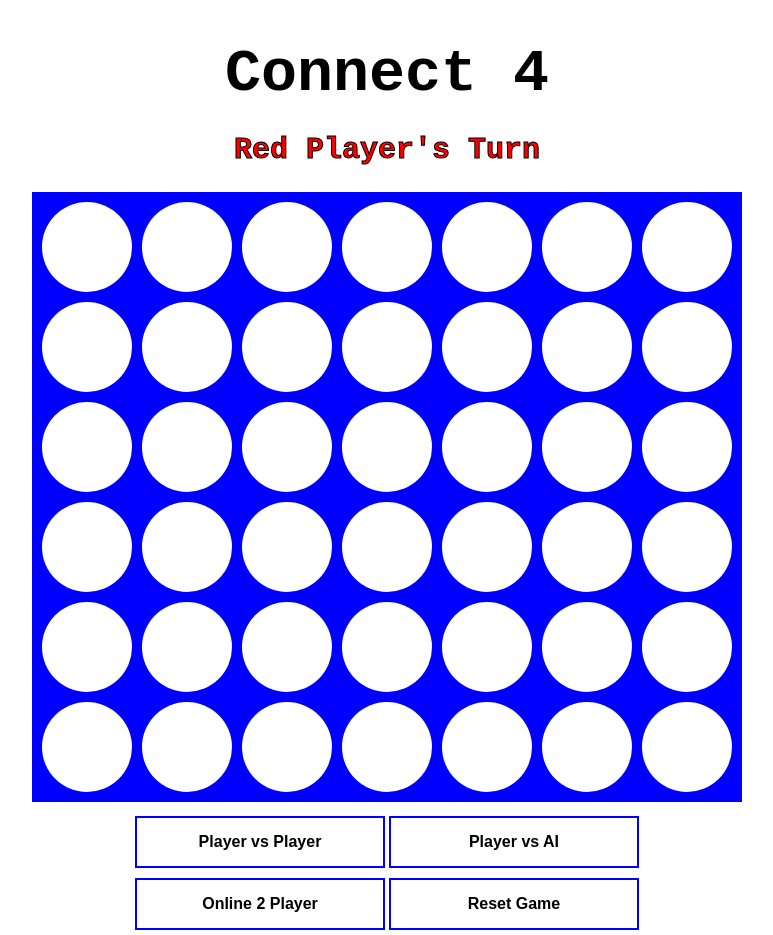
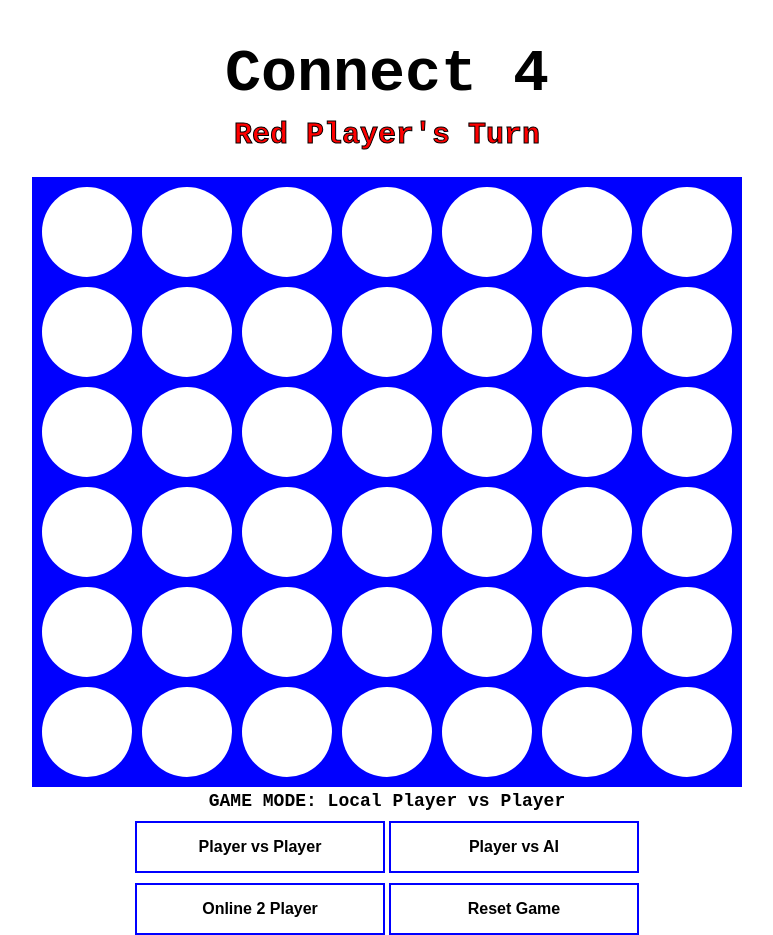
Before and after one commit to dwestaway/Connect-4, a website: page client/index.html in a window 1280 px wide. Shown: the whole page, without its empty margins (253-1026 px from the left). Drawn offline with nearby package versions, Linux system fonts and the light colour scheme; no server answers.

Commit message:
Info text
Added text to show what game mode is selected

```diff
--- a/client/css/main.css
+++ b/client/css/main.css
@@ -17,9 +17,16 @@ h2 {
 	font-size: 30px;
 	font-family: monospace;
 	text-align: center;
+	margin-top: 10px;
 	color: red;
 	-webkit-text-stroke-width: 1px;
   -webkit-text-stroke-color: black;
+}
+h4 {
+	font-size: 18px;
+	font-family: monospace;
+	text-align: center;
+	margin: 0;
 }
 div {
 	text-align: center;
--- a/client/index.html
+++ b/client/index.html
@@ -9,6 +9,8 @@
         <h2 id="text">Red Player's Turn</h2>
 
 	      <canvas id="connect4" width="700" height="600"></canvas>
+
+        <h4 id="gameModeText">GAME MODE: Local Player vs Player</h4>
 
         <div>
           <button type="button" id="pvpButton" class="button">Player vs Player</button>
--- a/client/js/connect4.js
+++ b/client/js/connect4.js
@@ -202,6 +202,7 @@ socket.on('updateGameOver', function(data) {
         var gameOver = false;
 
         text = document.getElementById('text');
+        gmText = document.getElementById('gameModeText');
 
         //Mouse click listener
         canvas.addEventListener('click', function(evt) {
@@ -825,11 +826,13 @@ socket.on('updateGameOver', function(data) {
             ai = false;
             online = false;
             resetGrid();
+            gmText.innerHTML = "GAME MODE: Local Player vs Player"
         };
         buttonAI.onclick = function() {
             ai = true;
             online = false;
             resetGrid();
+            gmText.innerHTML = "GAME MODE: Player vs AI"
         };
         buttonReset.onclick = function() {
             resetGrid();
@@ -839,6 +842,7 @@ socket.on('updateGameOver', function(data) {
             ai = false;
             online = true;
             resetGrid();
+            gmText.innerHTML = "GAME MODE: Online Player vs Player"
         };
 
         //qunit practice
```
